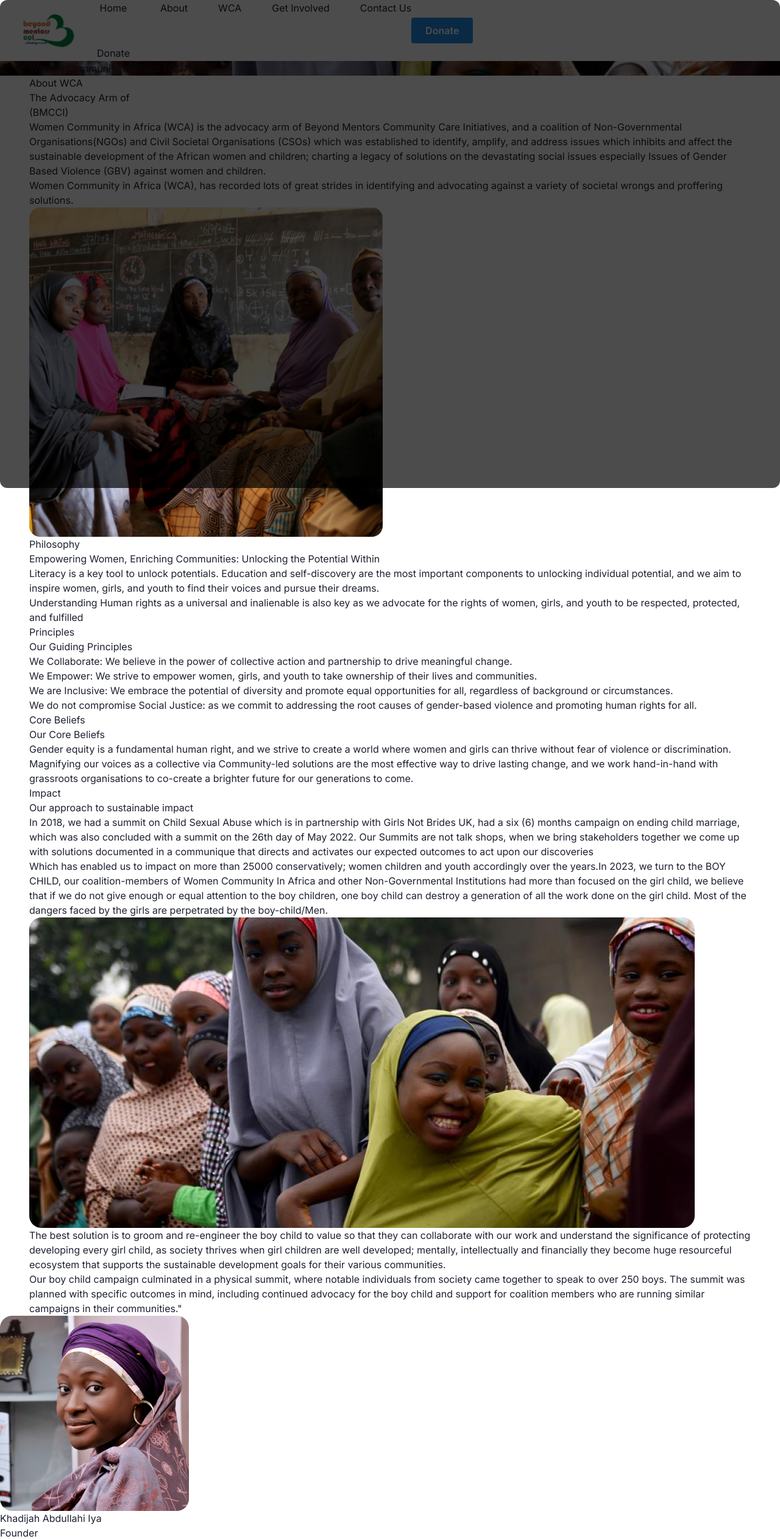
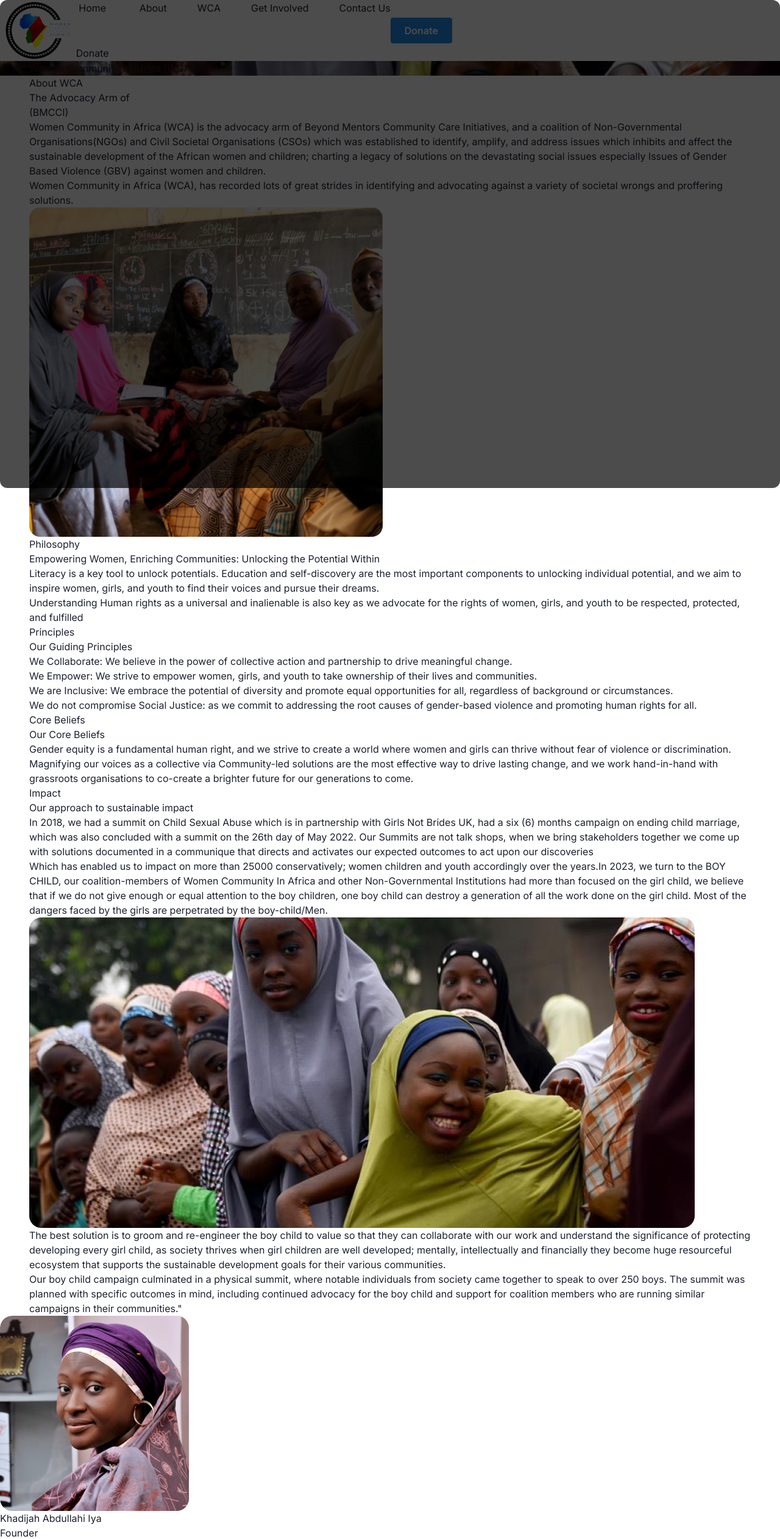
Before and after one commit to adaji025/bmcci, a React (Vite) app: page /wca in a window 1280 px wide. Shown: the top 2523 px of the page at 61% size. Built offline with nearby package versions, Linux system fonts and the light colour scheme.

Commit message:
fix: style issues and new board added

```diff
--- a/src/components/Navbar.module.css
+++ b/src/components/Navbar.module.css
@@ -9,6 +9,10 @@
 
 .menuIcon {
   display: none;
+}
+
+.wcaLogo {
+  height: 100px !important;
 }
 
 .nav_menu {
--- a/src/components/Navbar.tsx
+++ b/src/components/Navbar.tsx
@@ -4,6 +4,7 @@ import { AiOutlineClose, AiOutlineMenu } from "react-icons/ai";
 import styles from "./Navbar.module.css";
 import { Button } from "@mantine/core";
 import Logo from "../assets/svg/logo.svg";
+import WCALogo from "../assets/png/wca-logo.png";
 import AboutDropdown from "./AboutDropdown";
 
 const navMenuItems = [
@@ -29,19 +30,26 @@ const navMenuItems = [
   },
 ];
 
-const Navbar = () => {
+const Navbar = (data?: any) => {
+  console.log(data.pageName);
+  const pageName = data?.pageName;
+
   const [menu, setMenu] = useState(false);
   const router = useLocation();
   const navigate = useNavigate();
 
   return (
     <div className="z-[999] bg-white text-black  w-full fixed top-0 shadow">
-
       <nav
         className={`px-5 lg:px-12 max-w-[1440px] flex justify-between ${styles.navbarItems}`}
       >
         <div>
-          <img src={Logo} alt="" />
+          {pageName == "wca" ? (
+            <img src={WCALogo} alt="" className={`${styles.wcaLogo}`} />
+          ) : (
+            <img src={Logo} alt="" />
+          )}
+          {/* <img src={Logo} alt="" /> */}
         </div>
         <div
           className={`cursor-pointer pr-2 ${styles.menuIcon}`}
@@ -90,7 +98,6 @@ const Navbar = () => {
           Donate
         </Button>
       </nav>
-
     </div>
   );
 };
--- a/src/pages/WCA/components/BoardMembers.tsx
+++ b/src/pages/WCA/components/BoardMembers.tsx
@@ -1,9 +1,11 @@
 import Iya from "../../../assets/png/board-members/Iya.png";
+import adetoun from "../../../assets/png/board-members/adetoun.jpg";
 import Mallo from "../../../assets/png/board-members/mallo.png";
 import Salim from "../../../assets/png/board-members/salim.png";
 import { FaFacebook } from "react-icons/fa6";
 import { FaXTwitter } from "react-icons/fa6";
 import { FaLinkedin } from "react-icons/fa6";
+import "../styles/wca.style.css";
 import { useEffect } from "react";
 import Aos from "aos";
 
@@ -14,13 +16,18 @@ const data = [
     title: "Founder",
   },
   {
+    name: "Dr. Adetoun Dally",
+    image: adetoun,
+    title: "Global President General",
+  },
+  {
     name: "Dr. Maimoona Salim",
-    image: Salim,
+    image: Mallo,
     title: "Executive Director",
   },
   {
     name: "Machief Ayuba Mallo",
-    image: Mallo,
+    image: Salim,
     title: "Director of Programs",
   },
 ];
@@ -36,7 +43,7 @@ type IProps = {
 const Board = ({ item }: IProps) => {
   return (
     <div className="w-full text-center flex flex-col items-center justify-center">
-      <img src={item.image} alt={item.name} />
+      <img src={item.image} alt={item.name} className={`boardImg`} />
       <div className="font-semibold text-2xl mt-3">{item.name}</div>
       <div className="font-medium">{item.title}</div>
       <div className="flex gap-3 justify-center items-center mt-2">
--- a/src/pages/WCA/index.tsx
+++ b/src/pages/WCA/index.tsx
@@ -19,7 +19,7 @@ const WCA = () => {
         <title>BMCCI - WCA</title>
         <link rel="canonical" href="http://mysite.com/example" />
       </Helmet>
-      <Navbar />
+      <Navbar pageName={"wca"} />
       <div className="home-banner min-h-[70vh] md:min-h-screen flex items-center">
         <div className="app-width z-10 mt-[60px]">
           <div
--- /dev/null
+++ b/src/pages/WCA/styles/wca.style.css
@@ -0,0 +1,7 @@
+.boardImg {
+  width: 310px;
+  height: 320px;
+  border-radius: 20px 0px 0px 0px;
+  object-fit: cover;
+  object-position: top;
+}
```
Also changed, not shown: src/assets/png/board-members/adetoun.jpg (added), src/assets/png/wca-logo.png (added).
